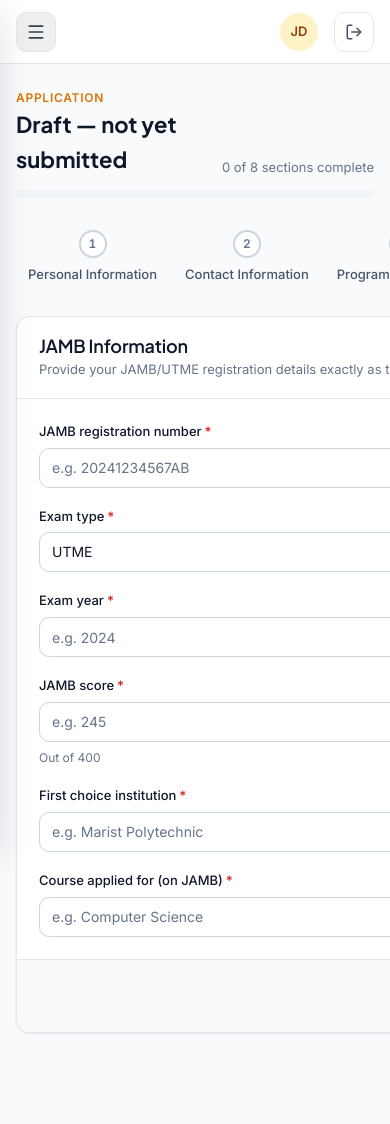
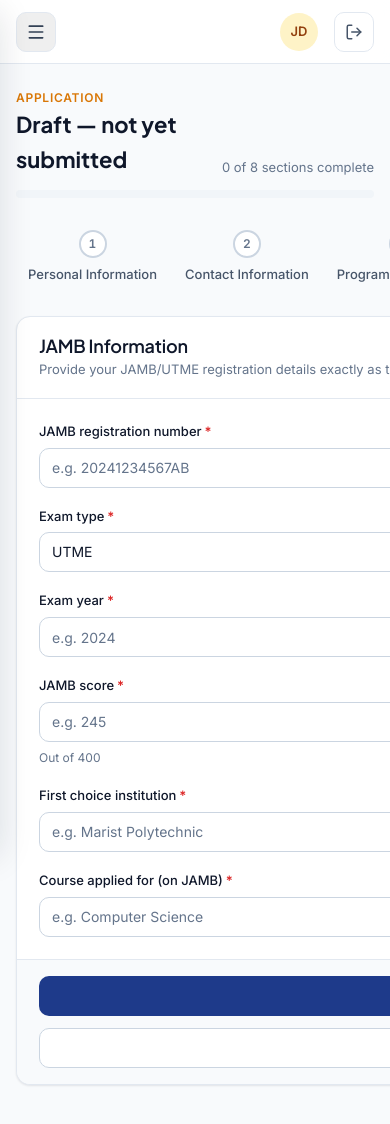
Before and after one commit to chchukwuebuka/marisPortal, a Next.js app: page /applicant/application/jamb in a window 390 px wide. Shown: the top 1124 px of the page. Before the commit the page ends 1089 px from the top, so only its background shows below. Built offline with nearby package versions, Linux system fonts and the light colour scheme.

Commit message:
fix: increase breakpoints to 860px and stack card footer buttons for better mobile responsiveness

```diff
--- a/app/applicant/application/programme/programme.module.css
+++ b/app/applicant/application/programme/programme.module.css
@@ -43,7 +43,7 @@
   margin-top: 16px;
 }
 
-@media (max-width: 640px) {
+@media (max-width: 860px) {
   .detail {
     grid-template-columns: 1fr;
     gap: 12px;
--- a/components/application/formLayout.module.css
+++ b/components/application/formLayout.module.css
@@ -35,7 +35,7 @@
   margin: 4px 0;
 }
 
-@media (max-width: 640px) {
+@media (max-width: 860px) {
   .grid {
     grid-template-columns: 1fr;
   }
--- a/components/ui/Card.module.css
+++ b/components/ui/Card.module.css
@@ -67,3 +67,15 @@
   align-items: center;
   background: var(--color-canvas);
 }
+
+@media (max-width: 560px) {
+  .footer {
+    flex-direction: column-reverse;
+    align-items: stretch;
+  }
+
+  .footer > * {
+    width: 100%;
+    justify-content: center;
+  }
+}
```
